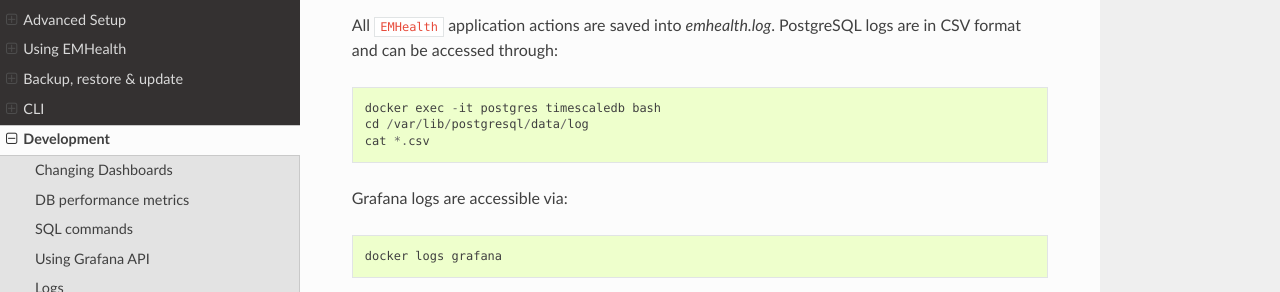
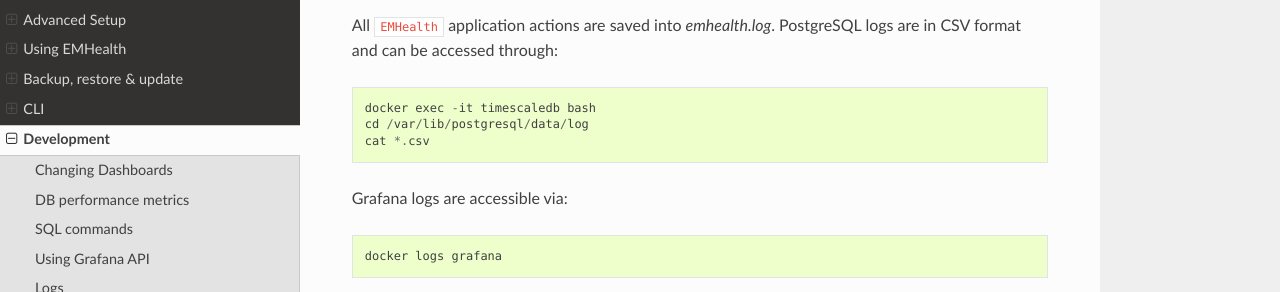
Before and after one commit to azazellochg/em_health, a Sphinx documentation site: the page built from docs/development.rst, in a window 1280 px wide and 900 px high, scrolled down 1679 px. Shown: the part 159-451 px from the top of the window. Built offline with Sphinx 7.4.7 and the Read the Docs theme 3.1.0, drawn with Linux system fonts in a browser that asks for light colours.

Commit message:
update image, use version tag, fix datasource for new grafana

```diff
--- a/docs/development.rst
+++ b/docs/development.rst
@@ -74,7 +74,7 @@ All ``EMHealth`` application actions are saved into `emhealth.log`. PostgreSQL l
 
 .. code-block::
 
-    docker exec -it postgres timescaledb bash
+    docker exec -it timescaledb bash
     cd /var/lib/postgresql/data/log
     cat *.csv
 
--- a/docs/maintenance.rst
+++ b/docs/maintenance.rst
@@ -69,3 +69,5 @@ Due to Timescale extension, updating the database might get complicated, we reco
     * pull the latest container images which may contain newer PostgreSQL / Timescale / Grafana versions
     * restore PostgreSQL and Grafana db from the backup
     * upgrade Timescale extension
+
+3. Update historical stats: `emhealth db -d tem create-stats`
```
Also changed, not shown: 4 other files.
